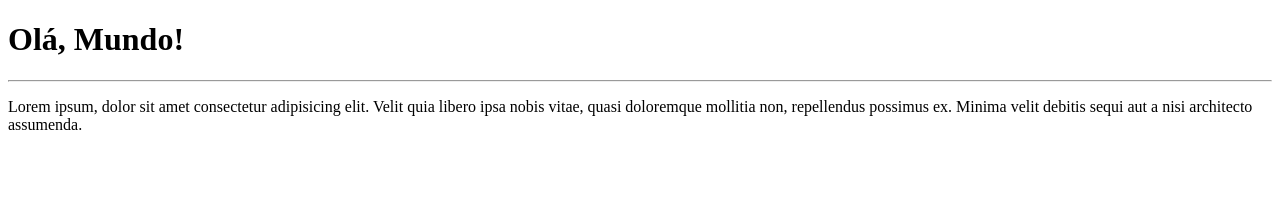
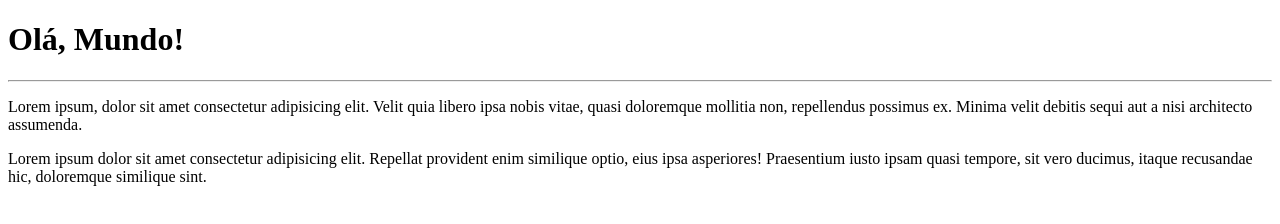
Before and after one commit to diegolopesdln/Ola-Mundo, a plain HTML site: page site-exemplo/index.html in a window 1280 px wide. Drawn offline with Linux system fonts and the light colour scheme.

Commit message:
Adicionei um parágrafo

```diff
--- a/site-exemplo/index.html
+++ b/site-exemplo/index.html
@@ -9,5 +9,6 @@
   <h1>Olá, Mundo!</h1>
   <hr>
   <p>Lorem ipsum, dolor sit amet consectetur adipisicing elit. Velit quia libero ipsa nobis vitae, quasi doloremque mollitia non, repellendus possimus ex. Minima velit debitis sequi aut a nisi architecto assumenda.</p>
+  <p>Lorem ipsum dolor sit amet consectetur adipisicing elit. Repellat provident enim similique optio, eius ipsa asperiores! Praesentium iusto ipsam quasi tempore, sit vero ducimus, itaque recusandae hic, doloremque similique sint.</p>
 </body>
 </html>
```
